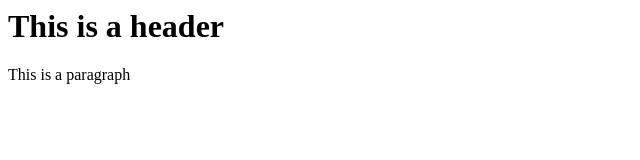
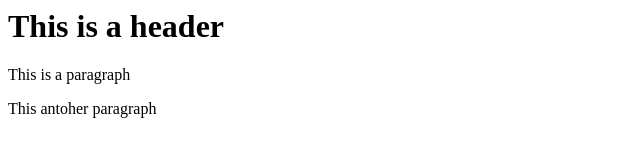
Before and after one commit to jordangekko/git-test, a website: page index.html in a window 1280 px wide. Shown: the whole page, without its empty margins (0-640 px from the left). Drawn offline with Linux system fonts and the light colour scheme.

Commit message:
Third commit

```diff
--- a/index.html
+++ b/index.html
@@ -3,5 +3,6 @@
    <body>
      <h1>This is a header</h1>
      <p>This is a paragraph</p>
+     <p>This antoher paragraph</p>
    </body>
 </html>
```
